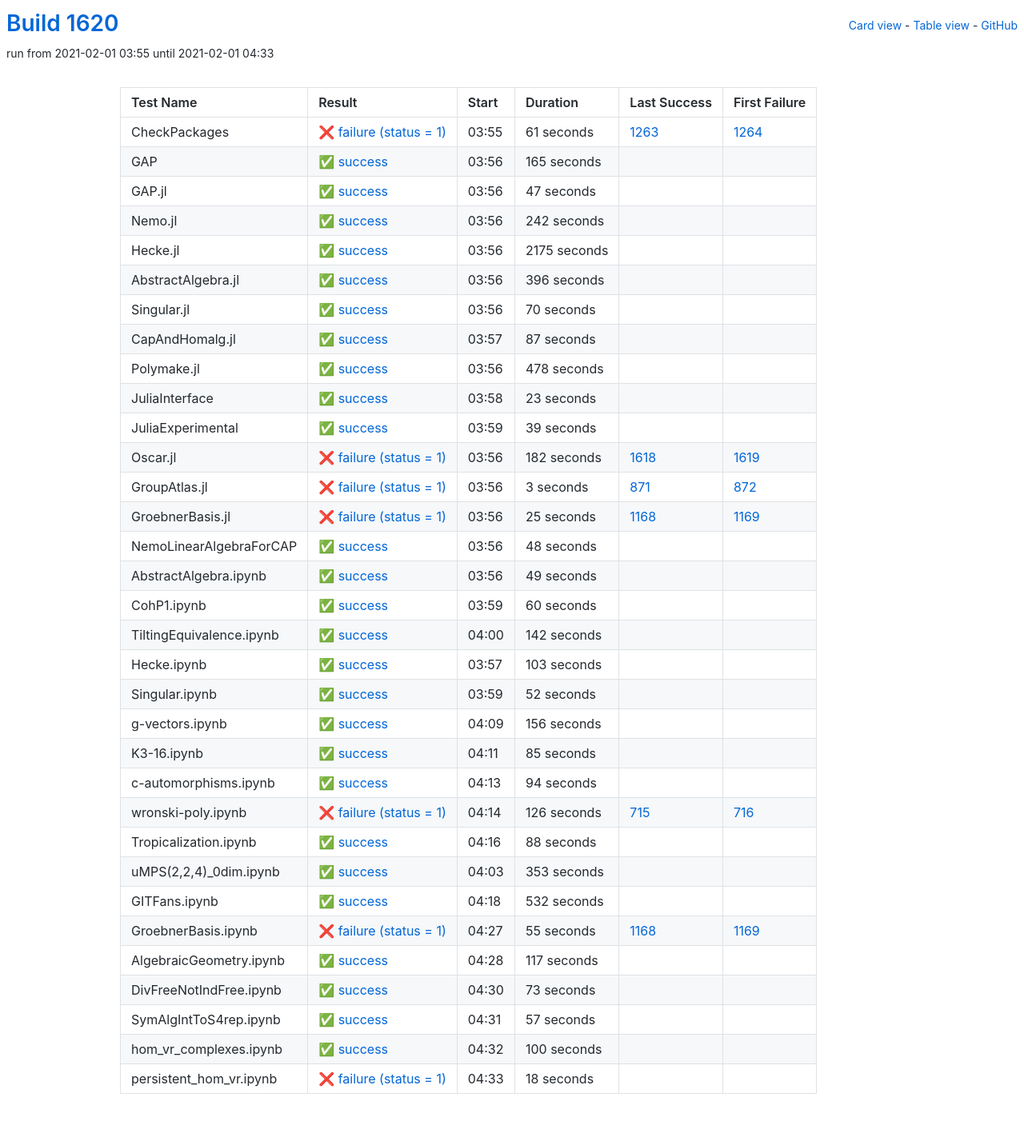
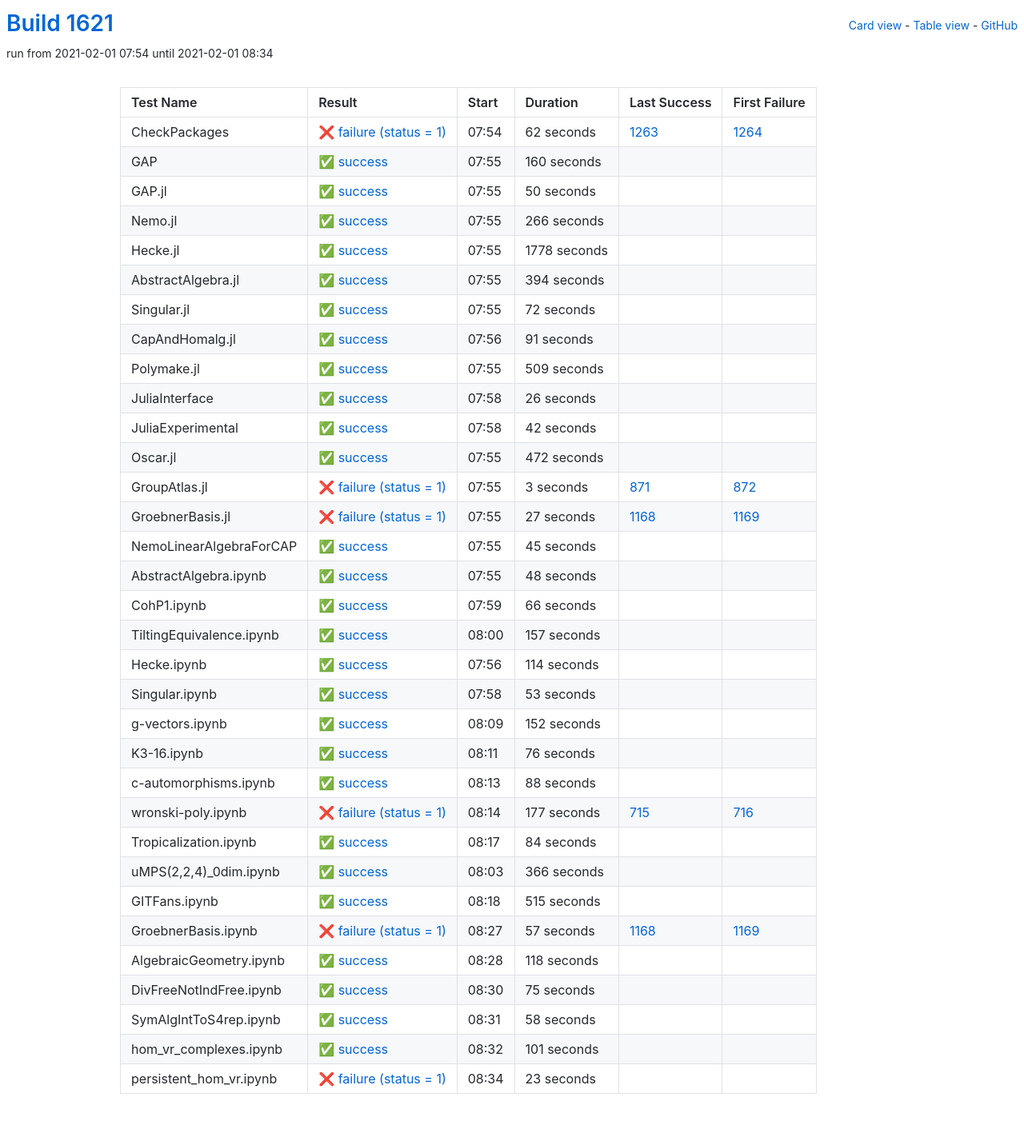
Before and after one commit to oscar-system/oscar-ci-status-stable, a Jekyll site: the page built from table.html, in a window 1280 px wide. Shown: the whole page at 80% size. Built offline with Jekyll 4.4.1, drawn with Linux system fonts in a browser that asks for light colours.

Commit message:
Build #1621

```diff
--- a/_data/ci.yml
+++ b/_data/ci.yml
@@ -1,6 +1,6 @@
 ---
-build: 1620
-build_url: https://oscarci.mathematik.uni-kl.de/job/oscar-stable/1620/
+build: 1621
+build_url: https://oscarci.mathematik.uni-kl.de/job/oscar-stable/1621/
 job: oscar-stable
 organization: oscar-system
 repo: oscar-ci-status-stable
@@ -8,152 +8,152 @@ repourl: https://github.com/oscar-system/oscar-ci-status-stable
 tests:
 - name: CheckPackages
   id: checkpackages
-  log: https://oscarci.mathematik.uni-kl.de/job/oscar-stable/1620/artifact/logs/build-1620/CheckPackages.log
-  start: 2021-02-01 03:55
+  log: https://oscarci.mathematik.uni-kl.de/job/oscar-stable/1621/artifact/logs/build-1621/CheckPackages.log
+  start: 2021-02-01 07:54
   success: false
   exitcode: 1
   status: failure
-  duration: 61
+  duration: 62
   last_success: 1263
   last_success_url: https://oscarci.mathematik.uni-kl.de/job/oscar-stable/1263/
   first_failure: 1264
   first_failure_url: https://oscarci.mathematik.uni-kl.de/job/oscar-stable/1264/
 - name: GAP
   id: gap
-  log: https://oscarci.mathematik.uni-kl.de/job/oscar-stable/1620/artifact/logs/build-1620/GAP.log
-  start: 2021-02-01 03:56
+  log: https://oscarci.mathematik.uni-kl.de/job/oscar-stable/1621/artifact/logs/build-1621/GAP.log
+  start: 2021-02-01 07:55
   success: true
   exitcode: 0
   status: success
-  duration: 165
+  duration: 160
   last_success: false
   last_success_url:
   first_failure: false
   first_failure_url:
 - name: GAP.jl
   id: gap-jl
-  log: https://oscarci.mathematik.uni-kl.de/job/oscar-stable/1620/artifact/logs/build-1620/GAP.jl.log
-  start: 2021-02-01 03:56
+  log: https://oscarci.mathematik.uni-kl.de/job/oscar-stable/1621/artifact/logs/build-1621/GAP.jl.log
+  start: 2021-02-01 07:55
   success: true
   exitcode: 0
   status: success
-  duration: 47
+  duration: 50
   last_success: false
   last_success_url:
   first_failure: false
   first_failure_url:
 - name: Nemo.jl
   id: nemo-jl
-  log: https://oscarci.mathematik.uni-kl.de/job/oscar-stable/1620/artifact/logs/build-1620/Nemo.jl.log
-  start: 2021-02-01 03:56
+  log: https://oscarci.mathematik.uni-kl.de/job/oscar-stable/1621/artifact/logs/build-1621/Nemo.jl.log
+  start: 2021-02-01 07:55
   success: true
   exitcode: 0
   status: success
-  duration: 242
+  duration: 266
   last_success: false
   last_success_url:
   first_failure: false
   first_failure_url:
 - name: Hecke.jl
   id: hecke-jl
-  log: https://oscarci.mathematik.uni-kl.de/job/oscar-stable/1620/artifact/logs/build-1620/Hecke.jl.log
-  start: 2021-02-01 03:56
+  log: https://oscarci.mathematik.uni-kl.de/job/oscar-stable/1621/artifact/logs/build-1621/Hecke.jl.log
+  start: 2021-02-01 07:55
   success: true
   exitcode: 0
   status: success
-  duration: 2175
+  duration: 1778
   last_success: false
   last_success_url:
   first_failure: false
   first_failure_url:
 - name: AbstractAlgebra.jl
   id: abstractalgebra-jl
-  log: https://oscarci.mathematik.uni-kl.de/job/oscar-stable/1620/artifact/logs/build-1620/AbstractAlgebra.jl.log
-  start: 2021-02-01 03:56
+  log: https://oscarci.mathematik.uni-kl.de/job/oscar-stable/1621/artifact/logs/build-1621/AbstractAlgebra.jl.log
+  start: 2021-02-01 07:55
   success: true
   exitcode: 0
   status: success
-  duration: 396
+  duration: 394
   last_success: false
   last_success_url:
   first_failure: false
   first_failure_url:
 - name: Singular.jl
   id: singular-jl
-  log: https://oscarci.mathematik.uni-kl.de/job/oscar-stable/1620/artifact/logs/build-1620/Singular.jl.log
-  start: 2021-02-01 03:56
+  log: https://oscarci.mathematik.uni-kl.de/job/oscar-stable/1621/artifact/logs/build-1621/Singular.jl.log
+  start: 2021-02-01 07:55
   success: true
   exitcode: 0
   status: success
-  duration: 70
+  duration: 72
   last_success: false
   last_success_url:
   first_failure: false
   first_failure_url:
 - name: CapAndHomalg.jl
   id: capandhomalg-jl
-  log: https://oscarci.mathematik.uni-kl.de/job/oscar-stable/1620/artifact/logs/build-1620/CapAndHomalg.jl.log
-  start: 2021-02-01 03:57
+  log: https://oscarci.mathematik.uni-kl.de/job/oscar-stable/1621/artifact/logs/build-1621/CapAndHomalg.jl.log
+  start: 2021-02-01 07:56
   success: true
   exitcode: 0
   status: success
-  duration: 87
+  duration: 91
   last_success: false
   last_success_url:
   first_failure: false
   first_failure_url:
 - name: Polymake.jl
   id: polymake-jl
-  log: https://oscarci.mathematik.uni-kl.de/job/oscar-stable/1620/artifact/logs/build-1620/Polymake.jl.log
-  start: 2021-02-01 03:56
+  log: https://oscarci.mathematik.uni-kl.de/job/oscar-stable/1621/artifact/logs/build-1621/Polymake.jl.log
+  start: 2021-02-01 07:55
   success: true
   exitcode: 0
   status: success
-  duration: 478
+  duration: 509
   last_success: false
   last_success_url:
   first_failure: false
   first_failure_url:
 - name: JuliaInterface
   id: juliainterface
-  log: https://oscarci.mathematik.uni-kl.de/job/oscar-stable/1620/artifact/logs/build-1620/JuliaInterface.log
-  start: 2021-02-01 03:58
+  log: https://oscarci.mathematik.uni-kl.de/job/oscar-stable/1621/artifact/logs/build-1621/JuliaInterface.log
+  start: 2021-02-01 07:58
   success: true
   exitcode: 0
   status: success
-  duration: 23
+  duration: 26
   last_success: false
   last_success_url:
   first_failure: false
   first_failure_url:
 - name: JuliaExperimental
   id: juliaexperimental
-  log: https://oscarci.mathematik.uni-kl.de/job/oscar-stable/1620/artifact/logs/build-1620/JuliaExperimental.log
-  start: 2021-02-01 03:59
+  log: https://oscarci.mathematik.uni-kl.de/job/oscar-stable/1621/artifact/logs/build-1621/JuliaExperimental.log
+  start: 2021-02-01 07:58
   success: true
   exitcode: 0
   status: success
-  duration: 39
+  duration: 42
   last_success: false
   last_success_url:
   first_failure: false
   first_failure_url:
 - name: Oscar.jl
   id: oscar-jl
-  log: https://oscarci.mathematik.uni-kl.de/job/oscar-stable/1620/artifact/logs/build-1620/Oscar.jl.log
-  start: 2021-02-01 03:56
-  success: false
-  exitcode: 1
-  status: failure
-  duration: 182
-  last_success: 1618
-  last_success_url: https://oscarci.mathematik.uni-kl.de/job/oscar-stable/1618/
-  first_failure: 1619
-  first_failure_url: https://oscarci.mathematik.uni-kl.de/job/oscar-stable/1619/
+  log: https://oscarci.mathematik.uni-kl.de/job/oscar-stable/1621/artifact/logs/build-1621/Oscar.jl.log
+  start: 2021-02-01 07:55
+  success: true
+  exitcode: 0
+  status: success
+  duration: 472
+  last_success: false
+  last_success_url:
+  first_failure: false
+  first_failure_url:
 - name: GroupAtlas.jl
   id: groupatlas-jl
-  log: https://oscarci.mathematik.uni-kl.de/job/oscar-stable/1620/artifact/logs/build-1620/GroupAtlas.jl.log
-  start: 2021-02-01 03:56
+  log: https://oscarci.mathematik.uni-kl.de/job/oscar-stable/1621/artifact/logs/build-1621/GroupAtlas.jl.log
+  start: 2021-02-01 07:55
   success: false
   exitcode: 1
   status: failure
@@ -164,20 +164,32 @@ tests:
   first_failure_url: https://oscarci.mathematik.uni-kl.de/job/oscar-stable/872/
 - name: GroebnerBasis.jl
   id: groebnerbasis-jl
-  log: https://oscarci.mathematik.uni-kl.de/job/oscar-stable/1620/artifact/logs/build-1620/GroebnerBasis.jl.log
-  start: 2021-02-01 03:56
+  log: https://oscarci.mathematik.uni-kl.de/job/oscar-stable/1621/artifact/logs/build-1621/GroebnerBasis.jl.log
+  start: 2021-02-01 07:55
   success: false
   exitcode: 1
   status: failure
-  duration: 25
+  duration: 27
   last_success: 1168
   last_success_url: https://oscarci.mathematik.uni-kl.de/job/oscar-stable/1168/
   first_failure: 1169
   first_failure_url: https://oscarci.mathematik.uni-kl.de/job/oscar-stable/1169/
 - name: NemoLinearAlgebraForCAP
   id: nemolinearalgebraforcap
-  log: https://oscarci.mathematik.uni-kl.de/job/oscar-stable/1620/artifact/logs/build-1620/NemoLinearAlgebraForCAP.log
-  start: 2021-02-01 03:56
+  log: https://oscarci.mathematik.uni-kl.de/job/oscar-stable/1621/artifact/logs/build-1621/NemoLinearAlgebraForCAP.log
+  start: 2021-02-01 07:55
+  success: true
+  exitcode: 0
+  status: success
+  duration: 45
+  last_success: false
+  last_success_url:
+  first_failure: false
+  first_failure_url:
+- name: AbstractAlgebra.ipynb
+  id: abstractalgebra-ipynb
+  log: https://oscarci.mathematik.uni-kl.de/job/oscar-stable/1621/artifact/logs/build-1621/AbstractAlgebra.ipynb.log
+  start: 2021-02-01 07:55
   success: true
   exitcode: 0
   status: success
@@ -186,118 +198,82 @@ tests:
   last_success_url:
   first_failure: false
   first_failure_url:
-- name: AbstractAlgebra.ipynb
-  id: abstractalgebra-ipynb
-  log: https://oscarci.mathematik.uni-kl.de/job/oscar-stable/1620/artifact/logs/build-1620/AbstractAlgebra.ipynb.log
-  start: 2021-02-01 03:56
+- name: CohP1.ipynb
+  id: cohp1-ipynb
+  log: https://oscarci.mathematik.uni-kl.de/job/oscar-stable/1621/artifact/logs/build-1621/CohP1.ipynb.log
+  start: 2021-02-01 07:59
   success: true
   exitcode: 0
   status: success
-  duration: 49
-  last_success: false
-  last_success_url:
-  first_failure: false
-  first_failure_url:
-- name: CohP1.ipynb
-  id: cohp1-ipynb
-  log: https://oscarci.mathematik.uni-kl.de/job/oscar-stable/1620/artifact/logs/build-1620/CohP1.ipynb.log
-  start: 2021-02-01 03:59
-  success: true
-  exitcode: 0
-  status: success
-  duration: 60
+  duration: 66
   last_success: false
   last_success_url:
   first_failure: false
   first_failure_url:
 - name: TiltingEquivalence.ipynb
   id: tiltingequivalence-ipynb
-  log: https://oscarci.mathematik.uni-kl.de/job/oscar-stable/1620/artifact/logs/build-1620/TiltingEquivalence.ipynb.log
-  start: 2021-02-01 04:00
+  log: https://oscarci.mathematik.uni-kl.de/job/oscar-stable/1621/artifact/logs/build-1621/TiltingEquivalence.ipynb.log
+  start: 2021-02-01 08:00
   success: true
   exitcode: 0
   status: success
-  duration: 142
+  duration: 157
   last_success: false
   last_success_url:
   first_failure: false
   first_failure_url:
 - name: Hecke.ipynb
   id: hecke-ipynb
-  log: https://oscarci.mathematik.uni-kl.de/job/oscar-stable/1620/artifact/logs/build-1620/Hecke.ipynb.log
-  start: 2021-02-01 03:57
+  log: https://oscarci.mathematik.uni-kl.de/job/oscar-stable/1621/artifact/logs/build-1621/Hecke.ipynb.log
+  start: 2021-02-01 07:56
   success: true
   exitcode: 0
   status: success
-  duration: 103
+  duration: 114
   last_success: false
   last_success_url:
   first_failure: false
   first_failure_url:
 - name: Singular.ipynb
   id: singular-ipynb
-  log: https://oscarci.mathematik.uni-kl.de/job/oscar-stable/1620/artifact/logs/build-1620/Singular.ipynb.log
-  start: 2021-02-01 03:59
+  log: https://oscarci.mathematik.uni-kl.de/job/oscar-stable/1621/artifact/logs/build-1621/Singular.ipynb.log
+  start: 2021-02-01 07:58
   success: true
   exitcode: 0
   status: success
-  duration: 52
+  duration: 53
   last_success: false
   last_success_url:
   first_failure: false
   first_failure_url:
 - name: g-vectors.ipynb
   id: g-vectors-ipynb
-  log: https://oscarci.mathematik.uni-kl.de/job/oscar-stable/1620/artifact/logs/build-1620/g-vectors.ipynb.log
-  start: 2021-02-01 04:09
+  log: https://oscarci.mathematik.uni-kl.de/job/oscar-stable/1621/artifact/logs/build-1621/g-vectors.ipynb.log
+  start: 2021-02-01 08:09
   success: true
   exitcode: 0
   status: success
-  duration: 156
+  duration: 152
   last_success: false
   last_success_url:
   first_failure: false
   first_failure_url:
 - name: K3-16.ipynb
   id: k3-16-ipynb
-  log: https://oscarci.mathematik.uni-kl.de/job/oscar-stable/1620/artifact/logs/build-1620/K3-16.ipynb.log
-  start: 2021-02-01 04:11
+  log: https://oscarci.mathematik.uni-kl.de/job/oscar-stable/1621/artifact/logs/build-1621/K3-16.ipynb.log
+  start: 2021-02-01 08:11
   success: true
   exitcode: 0
   status: success
-  duration: 85
+  duration: 76
   last_success: false
   last_success_url:
   first_failure: false
   first_failure_url:
 - name: c-automorphisms.ipynb
   id: c-automorphisms-ipynb
-  log: https://oscarci.mathematik.uni-kl.de/job/oscar-stable/1620/artifact/logs/build-1620/c-automorphisms.ipynb.log
-  start: 2021-02-01 04:13
-  success: true
-  exitcode: 0
-  status: success
-  duration: 94
-  last_success: false
-  last_success_url:
-  first_failure: false
-  first_failure_url:
-- name: wronski-poly.ipynb
-  id: wronski-poly-ipynb
-  log: https://oscarci.mathematik.uni-kl.de/job/oscar-stable/1620/artifact/logs/build-1620/wronski-poly.ipynb.log
-  start: 2021-02-01 04:14
-  success: false
-  exitcode: 1
-  status: failure
-  duration: 126
-  last_success: 715
-  last_success_url: https://oscarci.mathematik.uni-kl.de/job/oscar-stable/715/
-  first_failure: 716
-  first_failure_url: https://oscarci.mathematik.uni-kl.de/job/oscar-stable/716/
-- name: Tropicalization.ipynb
-  id: tropicalization-ipynb
-  log: https://oscarci.mathematik.uni-kl.de/job/oscar-stable/1620/artifact/logs/build-1620/Tropicalization.ipynb.log
-  start: 2021-02-01 04:16
+  log: https://oscarci.mathematik.uni-kl.de/job/oscar-stable/1621/artifact/logs/build-1621/c-automorphisms.ipynb.log
+  start: 2021-02-01 08:13
   success: true
   exitcode: 0
   status: success
@@ -306,98 +282,122 @@ tests:
   last_success_url:
   first_failure: false
   first_failure_url:
-- name: uMPS(2,2,4)_0dim.ipynb
-  id: umps-2-2-4-0dim-ipynb
-  log: https://oscarci.mathematik.uni-kl.de/job/oscar-stable/1620/artifact/logs/build-1620/uMPS-2-2-4-_0dim.ipynb.log
-  start: 2021-02-01 04:03
+- name: wronski-poly.ipynb
+  id: wronski-poly-ipynb
+  log: https://oscarci.mathematik.uni-kl.de/job/oscar-stable/1621/artifact/logs/build-1621/wronski-poly.ipynb.log
+  start: 2021-02-01 08:14
+  success: false
+  exitcode: 1
+  status: failure
+  duration: 177
+  last_success: 715
+  last_success_url: https://oscarci.mathematik.uni-kl.de/job/oscar-stable/715/
+  first_failure: 716
+  first_failure_url: https://oscarci.mathematik.uni-kl.de/job/oscar-stable/716/
+- name: Tropicalization.ipynb
+  id: tropicalization-ipynb
+  log: https://oscarci.mathematik.uni-kl.de/job/oscar-stable/1621/artifact/logs/build-1621/Tropicalization.ipynb.log
+  start: 2021-02-01 08:17
   success: true
   exitcode: 0
   status: success
-  duration: 353
+  duration: 84
+  last_success: false
+  last_success_url:
+  first_failure: false
+  first_failure_url:
+- name: uMPS(2,2,4)_0dim.ipynb
+  id: umps-2-2-4-0dim-ipynb
+  log: https://oscarci.mathematik.uni-kl.de/job/oscar-stable/1621/artifact/logs/build-1621/uMPS-2-2-4-_0dim.ipynb.log
+  start: 2021-02-01 08:03
+  success: true
+  exitcode: 0
+  status: success
+  duration: 366
   last_success: false
   last_success_url:
   first_failure: false
   first_failure_url:
 - name: GITFans.ipynb
   id: gitfans-ipynb
-  log: https://oscarci.mathematik.uni-kl.de/job/oscar-stable/1620/artifact/logs/build-1620/GITFans.ipynb.log
-  start: 2021-02-01 04:18
+  log: https://oscarci.mathematik.uni-kl.de/job/oscar-stable/1621/artifact/logs/build-1621/GITFans.ipynb.log
+  start: 2021-02-01 08:18
   success: true
   exitcode: 0
   status: success
-  duration: 532
+  duration: 515
   last_success: false
   last_success_url:
   first_failure: false
   first_failure_url:
 - name: GroebnerBasis.ipynb
   id: groebnerbasis-ipynb
-  log: https://oscarci.mathematik.uni-kl.de/job/oscar-stable/1620/artifact/logs/build-1620/GroebnerBasis.ipynb.log
-  start: 2021-02-01 04:27
+  log: https://oscarci.mathematik.uni-kl.de/job/oscar-stable/1621/artifact/logs/build-1621/GroebnerBasis.ipynb.log
+  start: 2021-02-01 08:27
   success: false
   exitcode: 1
   status: failure
-  duration: 55
+  duration: 57
   last_success: 1168
   last_success_url: https://oscarci.mathematik.uni-kl.de/job/oscar-stable/1168/
   first_failure: 1169
   first_failure_url: https://oscarci.mathematik.uni-kl.de/job/oscar-stable/1169/
 - name: AlgebraicGeometry.ipynb
   id: algebraicgeometry-ipynb
-  log: https://oscarci.mathematik.uni-kl.de/job/oscar-stable/1620/artifact/logs/build-1620/AlgebraicGeometry.ipynb.log
-  start: 2021-02-01 04:28
+  log: https://oscarci.mathematik.uni-kl.de/job/oscar-stable/1621/artifact/logs/build-1621/AlgebraicGeometry.ipynb.log
+  start: 2021-02-01 08:28
   success: true
   exitcode: 0
   status: success
-  duration: 117
+  duration: 118
   last_success: false
   last_success_url:
   first_failure: false
   first_failure_url:
 - name: DivFreeNotIndFree.ipynb
   id: divfreenotindfree-ipynb
-  log: https://oscarci.mathematik.uni-kl.de/job/oscar-stable/1620/artifact/logs/build-1620/DivFreeNotIndFree.ipynb.log
-  start: 2021-02-01 04:30
+  log: https://oscarci.mathematik.uni-kl.de/job/oscar-stable/1621/artifact/logs/build-1621/DivFreeNotIndFree.ipynb.log
+  start: 2021-02-01 08:30
   success: true
   exitcode: 0
   status: success
-  duration: 73
+  duration: 75
   last_success: false
   last_success_url:
   first_failure: false
   first_failure_url:
 - name: SymAlgIntToS4rep.ipynb
   id: symalginttos4rep-ipynb
-  log: https://oscarci.mathematik.uni-kl.de/job/oscar-stable/1620/artifact/logs/build-1620/SymAlgIntToS4rep.ipynb.log
-  start: 2021-02-01 04:31
+  log: https://oscarci.mathematik.uni-kl.de/job/oscar-stable/1621/artifact/logs/build-1621/SymAlgIntToS4rep.ipynb.log
+  start: 2021-02-01 08:31
   success: true
   exitcode: 0
   status: success
-  duration: 57
+  duration: 58
   last_success: false
   last_success_url:
   first_failure: false
   first_failure_url:
 - name: hom_vr_complexes.ipynb
   id: hom-vr-complexes-ipynb
-  log: https://oscarci.mathematik.uni-kl.de/job/oscar-stable/1620/artifact/logs/build-1620/hom_vr_complexes.ipynb.log
-  start: 2021-02-01 04:32
+  log: https://oscarci.mathematik.uni-kl.de/job/oscar-stable/1621/artifact/logs/build-1621/hom_vr_complexes.ipynb.log
+  start: 2021-02-01 08:32
   success: true
   exitcode: 0
   status: success
-  duration: 100
+  duration: 101
   last_success: false
   last_success_url:
   first_failure: false
   first_failure_url:
 - name: persistent_hom_vr.ipynb
   id: persistent-hom-vr-ipynb
-  log: https://oscarci.mathematik.uni-kl.de/job/oscar-stable/1620/artifact/logs/build-1620/persistent_hom_vr.ipynb.log
-  start: 2021-02-01 04:33
+  log: https://oscarci.mathematik.uni-kl.de/job/oscar-stable/1621/artifact/logs/build-1621/persistent_hom_vr.ipynb.log
+  start: 2021-02-01 08:34
   success: false
   exitcode: 1
   status: failure
-  duration: 18
+  duration: 23
   last_success: false
   last_success_url:
   first_failure: false
```
Also changed, not shown: README.md.
